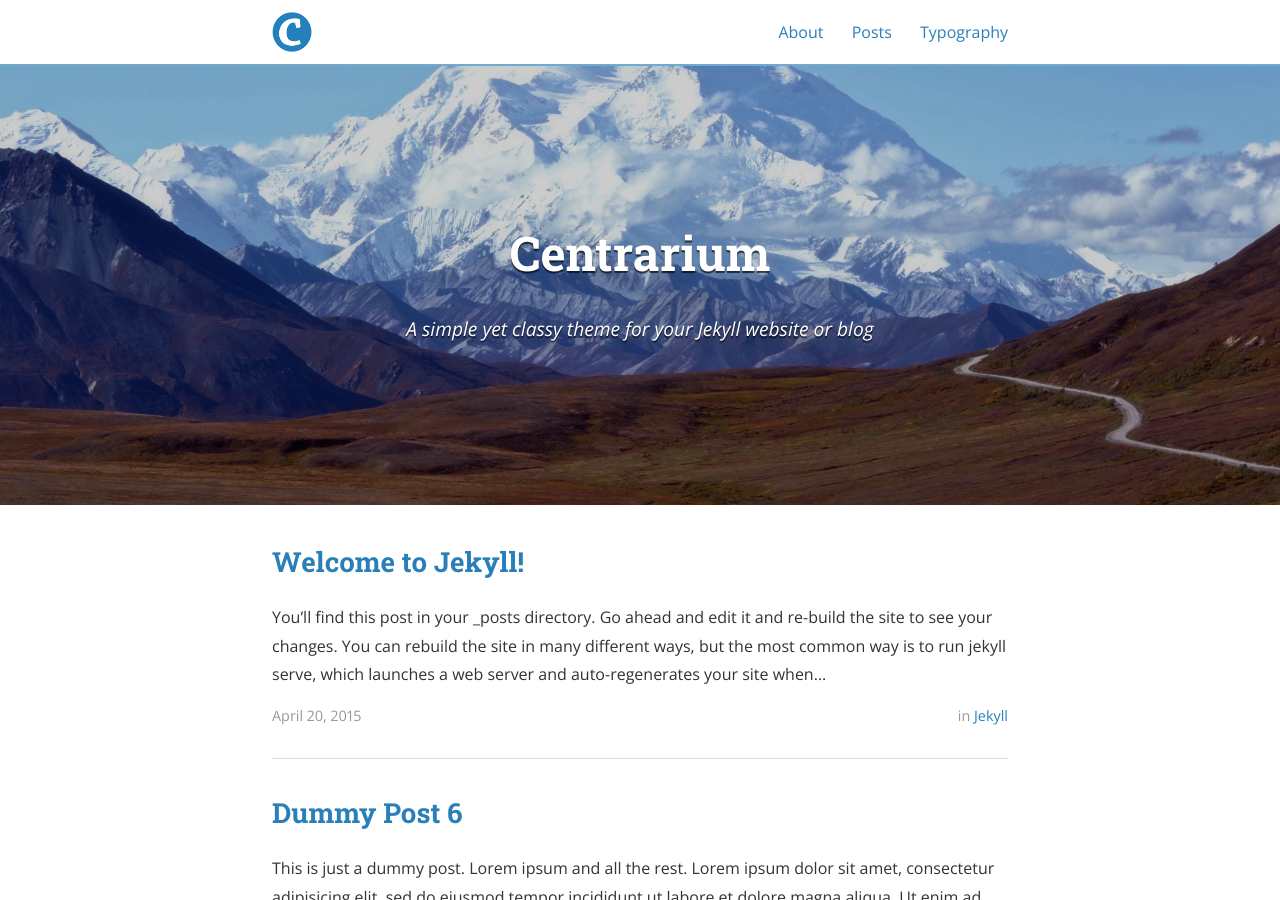
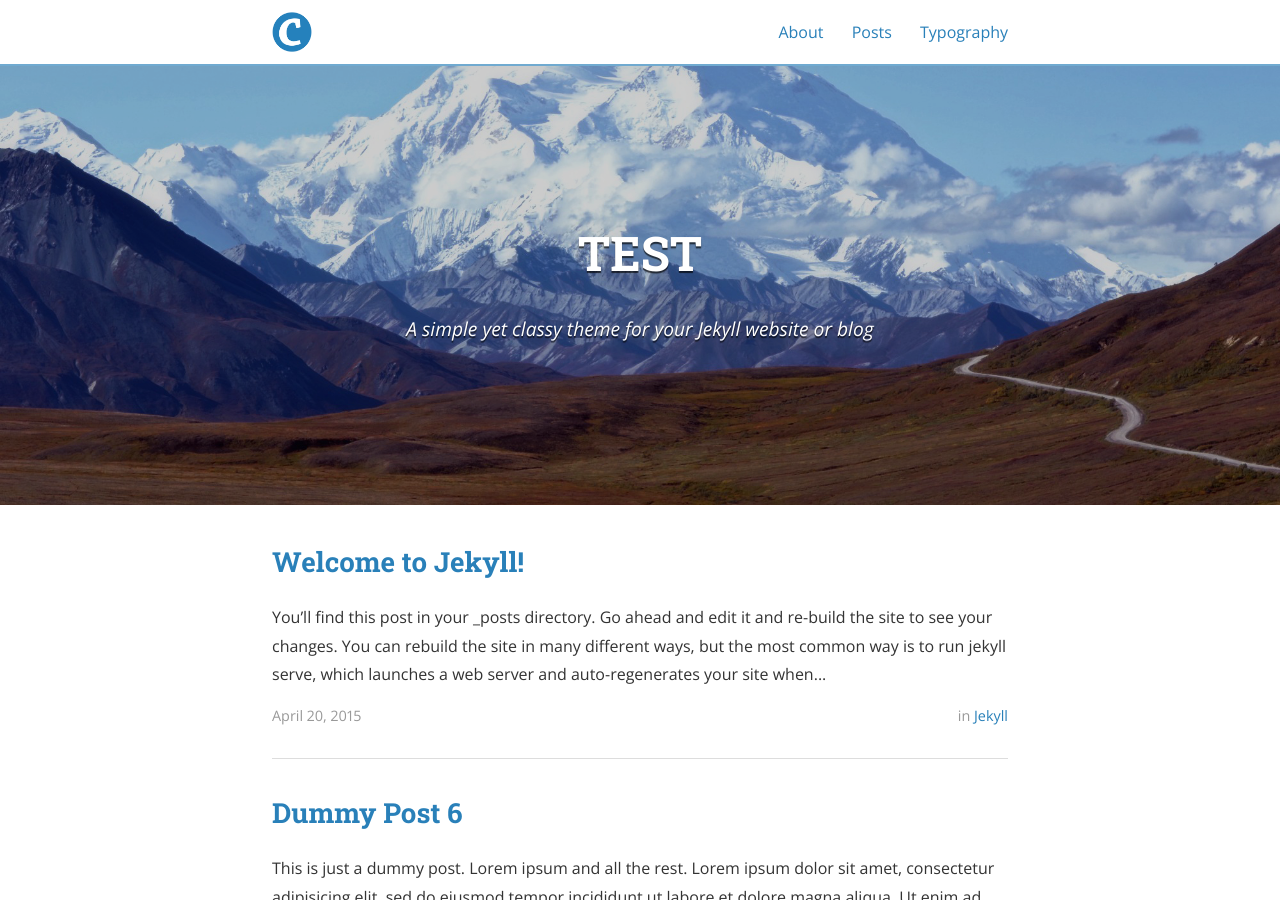
Before and after one commit to stackbit-projects/travisalongi-7f215, a Jekyll site: the page built from index.html, in a window 1280 px wide and 900 px high. Built offline with Jekyll 4.4.1, drawn with Linux system fonts in a browser that asks for light colours; nearby versions of some CDN libraries; the list of posts is cut into pages by our own code.

Commit message:
_config.yml: changed

```diff
--- a/_config.yml
+++ b/_config.yml
@@ -4,7 +4,7 @@ plugins:
   - jekyll-paginate-v2
 exclude:
   - /vendor/
-title: Centrarium
+title: TEST
 subtitle: A simple yet classy theme for your Jekyll website or blog
 email: blcentra@gmail.com
 name: Ben Centra
```
